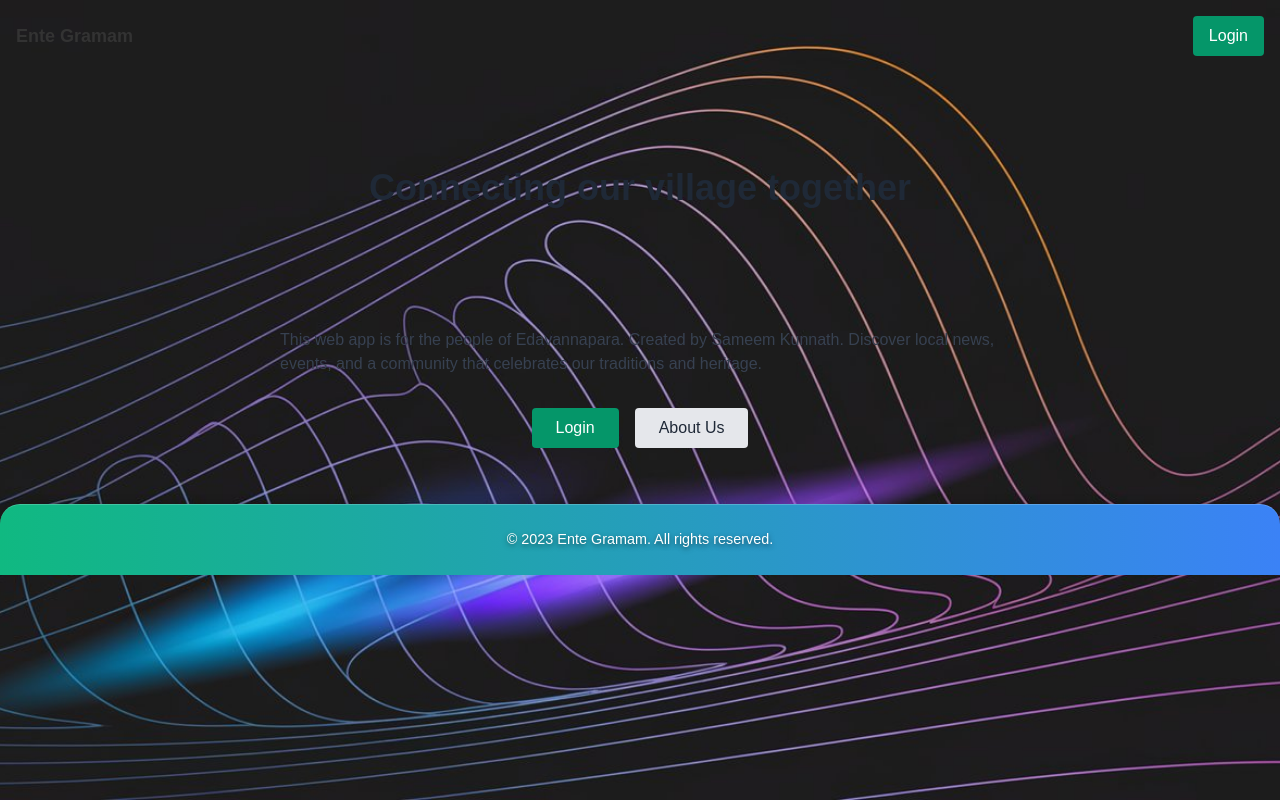
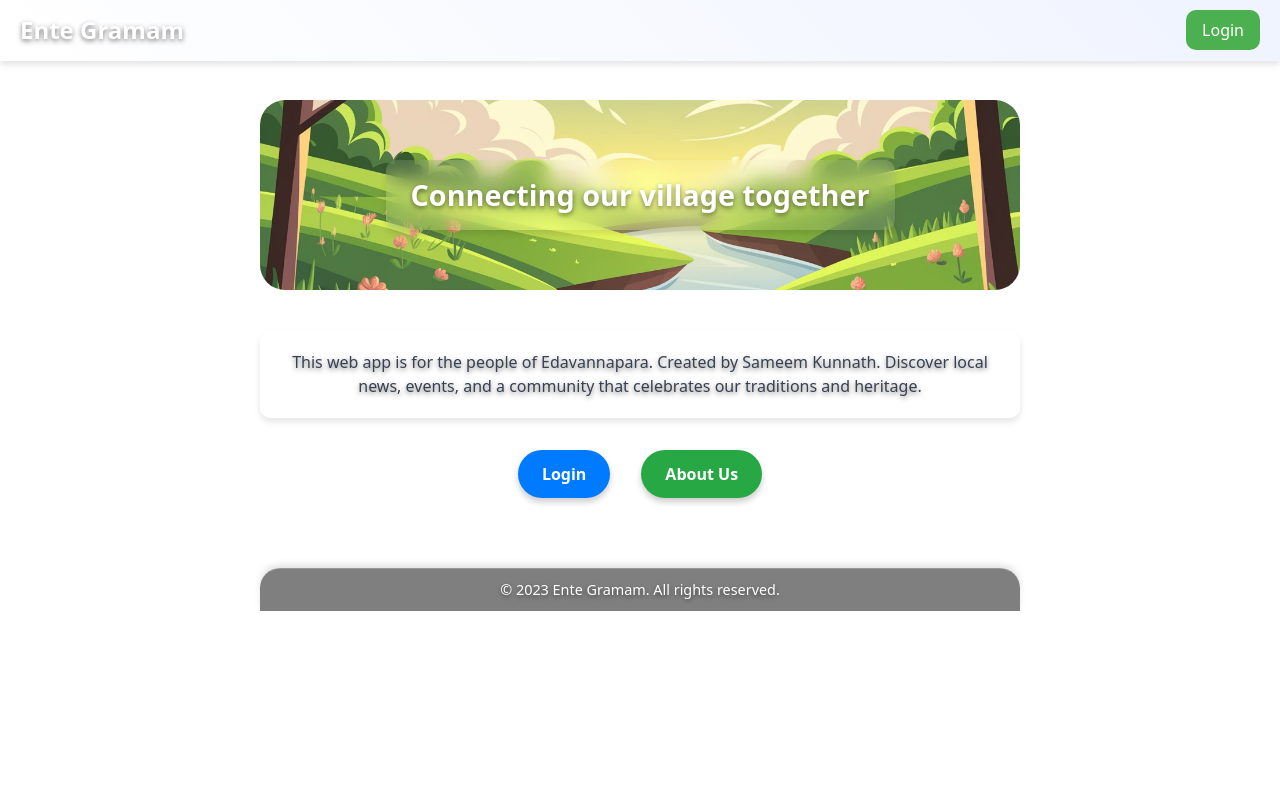
Before and after one commit to code-ninja-labs/ente-gramam1, a React (Vite) app: page / in a window 1280 px wide. Built offline with nearby package versions, Linux system fonts and the light colour scheme.

Commit message:
Update LandingPage.css

```diff
--- a/src/pages/LandingPage.css
+++ b/src/pages/LandingPage.css
@@ -1,5 +1,5 @@
 /* General Styles */
-body {
+LDP-body {
     margin: 0;
     font-family: Arial, sans-serif;
     color: #333;
@@ -8,7 +8,7 @@ body {
 }
 
 /* Container */
-.container {
+.LDP-container {
     max-width: 800px;
     margin: 0 auto;
     padding: 20px;
@@ -17,7 +17,7 @@ body {
 }
 
 /* Navbar */
-.navbar {
+.LDP-navbar {
     position: fixed;
     top: 0;
     left: 0;
@@ -26,7 +26,7 @@ body {
     justify-content: space-between;
     align-items: center;
     padding: 10px 20px;
-    background: linear-gradient(45deg, rgba(255, 255, 255, 0.1), rgba(100, 140, 255, 0.1)); /* Subtle glass effect */
+    background: linear-gradient(45deg, rgba(255, 255, 255, 0.1), rgba(100, 140, 255, 0.1));
     backdrop-filter: blur(10px);
     border-bottom: 1px solid rgba(255, 255, 255, 0.2);
     box-shadow: 0 4px 6px rgba(0, 0, 0, 0.1);
@@ -34,34 +34,34 @@ body {
     max-width: 100%;
 }
 
-.nav-title {
+.LDP-nav-title {
     font-size: 1.5em;
     font-weight: bold;
     color: white;
     text-shadow: 0 2px 5px rgba(0, 0, 0, 0.5);
 }
 
-.nav-links {
+.LDP-nav-links {
     display: flex;
     gap: 10px;
 }
 
-.login-btn {
+.LDP-login-btn {
     padding: 8px 16px;
-    background: #4CAF50; /* Green color for navbar button */
+    background: #4CAF50;
     color: white;
     text-decoration: none;
     border-radius: 10px;
     transition: background-color 0.3s ease-in-out;
 }
 
-.login-btn:hover {
-    background: #45a049; /* Darker green on hover */
+.LDP-login-btn:hover {
+    background: #45a049;
 }
 
 /* Welcome Section */
-.welcome {
-    margin-top: 80px; /* Adjust for fixed navbar */
+.LDP-welcome {
+    margin-top: 80px;
     background: url('/a-serene-semi-realistic-cartoon-style-na_FHWDrhwLTbOwBFyIw8aLig_PmgiSYV6Q76Eyd31v90b-A.jpeg') no-repeat center center/cover;
     padding: 60px 20px;
     border-radius: 25px;
@@ -69,8 +69,7 @@ body {
     position: relative;
 }
 
-/* Glass Morphism for Welcome Header */
-.glass-container {
+.LDP-glass-container {
     position: relative;
     display: inline-block;
     background: rgba(255, 255, 255, 0.1);
@@ -81,7 +80,7 @@ body {
     box-shadow: 0 4px 6px rgba(0, 0, 0, 0.1);
 }
 
-.glass-container h1 {
+.LDP-glass-container h1 {
     font-size: 1.8em;
     color: white;
     text-shadow: 0 2px 5px rgba(0, 0, 0, 0.5);
@@ -89,12 +88,12 @@ body {
 }
 
 /* Main Content Section */
-main {
+.LDP-main {
     padding: 20px 0;
 }
 
 /* Text Section */
-.text-section {
+.LDP-text-section {
     background: rgba(255, 255, 255, 0.1);
     backdrop-filter: blur(10px);
     border-radius: 10px;
@@ -107,33 +106,15 @@ main {
 }
 
 /* Button Group */
-.btn-group {
+.LDP-btn-group {
     display: flex;
     justify-content: center;
     gap: 15px;
     margin-bottom: 20px;
 }
 
-.btn-group .login-btn {
-    background: #007BFF; /* Blue color for the main login button */
-    color: white;
-    padding: 12px 24px;
-    border-radius: 25px; /* Fully rounded corners */
-    text-decoration: none;
-    font-size: 1em;
-    font-weight: bold;
-    box-shadow: 0 4px 6px rgba(0, 0, 0, 0.2);
-    transition: all 0.3s ease-in-out;
-}
-
-.btn-group .login-btn:hover {
-    background: #0056b3; /* Darker blue on hover */
-    transform: translateY(-2px); /* Lift effect */
-    box-shadow: 0 6px 10px rgba(0, 0, 0, 0.3);
-}
-
-.btn-group .about-btn {
-    background: #28A745; /* Green color for the "About Us" button */
+.LDP-btn-group .LDP-login-btn {
+    background: #007BFF;
     color: white;
     padding: 12px 24px;
     border-radius: 25px;
@@ -144,14 +125,32 @@ main {
     transition: all 0.3s ease-in-out;
 }
 
-.btn-group .about-btn:hover {
-    background: #218838; /* Darker green on hover */
+.LDP-btn-group .LDP-login-btn:hover {
+    background: #0056b3;
+    transform: translateY(-2px);
+    box-shadow: 0 6px 10px rgba(0, 0, 0, 0.3);
+}
+
+.LDP-btn-group .LDP-about-btn {
+    background: #28A745;
+    color: white;
+    padding: 12px 24px;
+    border-radius: 25px;
+    text-decoration: none;
+    font-size: 1em;
+    font-weight: bold;
+    box-shadow: 0 4px 6px rgba(0, 0, 0, 0.2);
+    transition: all 0.3s ease-in-out;
+}
+
+.LDP-btn-group .LDP-about-btn:hover {
+    background: #218838;
     transform: translateY(-2px);
     box-shadow: 0 6px 10px rgba(0, 0, 0, 0.3);
 }
 
 /* Footer */
-footer {
+.LDP-footer {
     margin-top: 50px;
     border-radius: 20px 20px 0 0;
     padding: 10px 0;
@@ -165,6 +164,6 @@ footer {
     text-align: center;
 }
 
-footer p {
+.LDP-footer p {
     margin: 0;
 }
```
